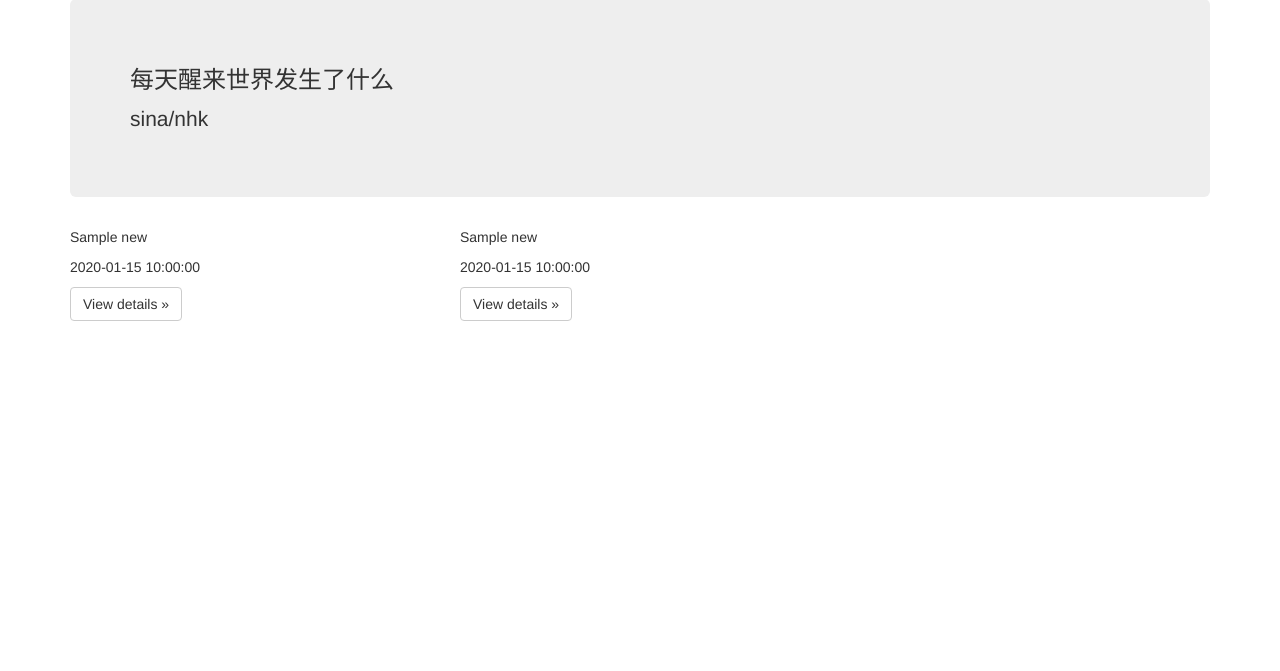
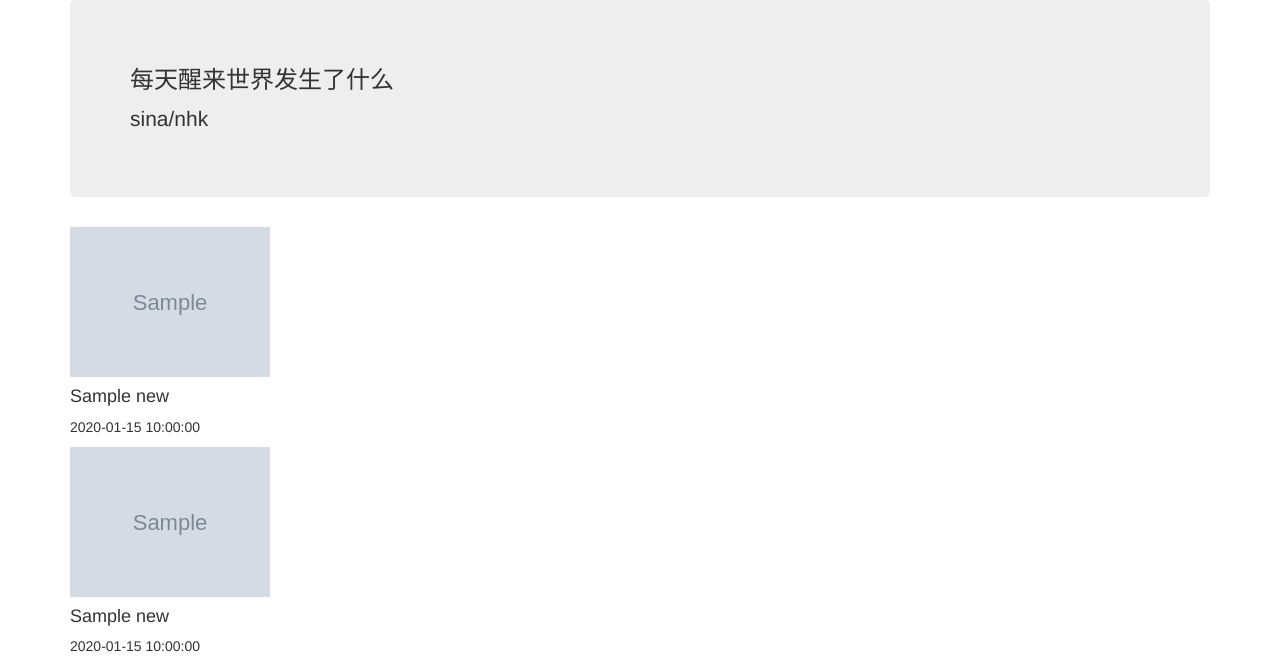
Before and after one commit to zhaogu0qing/topnews, a Flask app: page / in a window 1280 px wide. Shown: the part 129-800 px from the top of the page. Run offline with Flask 2, Linux system fonts and the light colour scheme; tables that the repository leaves empty hold one stand-in row (values such as "Sample post"); grey boxes marked "Sample" are stand-in pictures; a database or web service that is not in the repository returns one stand-in record (values such as "Sample title"); some libraries are stand-ins or nearby versions.

Commit message:
version 1.0 card test

```diff
--- a/app/templates/index.html
+++ b/app/templates/index.html
@@ -16,27 +16,60 @@
             <h3>每天醒来世界发生了什么</h3>
             <p>sina/nhk</p>
             </div>
-          <div class="row">
 
-              {% for n in news %}
 
-                <div class="col-xs-6 col-lg-4">
+          <!--<div class="row">-->
 
-                    <!--<div class="card">-->
-                    <!--<img class="card-img-top" src="https://i0.hdslb.com/bfs/archive/27373851c34c1c2cf4755e752d178758737e85f4.jpg" alt="Card image cap">-->
+              <!--{% for n in news %}-->
+
+                <!--<div class="col-sm-6">-->
+
+                    <!--<div class="card" style="width: 28rem;">-->
+
+                        <!--<a href="news/news/{{ n._id }}">-->
+                                <!--{% if n.imgs %}-->
+                            <!--<img class="card-img-top img-responsive" src="{{ n.imgs[0] }}" alt="Card image cap">-->
+                                <!--{% else %}-->
+                            <!--<img class="card-img-top img-responsive" src="{{ url_for('static', filename = 'image/default_news_img.png') }}" alt="Card image cap">-->
+                                <!--{% endif %}-->
+                        <!--</a>-->
+
                     <!--<div class="card-block">-->
                         <!--<h4 class="card-title">{{ n.title }}</h4>-->
                         <!--<p class="card-text">{{ n.n_date }}</p>-->
-                        <!--<a href="news/news/{{ n._id }}">View details &raquo;</a>-->
+                        <!--&lt;!&ndash;<a href="news/news/{{ n._id }}">View details &raquo;</a>&ndash;&gt;-->
                     <!--</div>-->
                     <!--</div>-->
 
 
-                  <p>{{ n.title }}</p>
-                    <p>{{ n.n_date }}</p>
-                  <p><a class="btn btn-default" href="news/news/{{ n._id }}" role="button">View details &raquo;</a></p>
-                </div><!--/.col-xs-6.col-lg-4-->
-              {% endfor %}
-          </div>
+                  <!--&lt;!&ndash;<p>{{ n.title }}</p>&ndash;&gt;-->
+                    <!--&lt;!&ndash;<p>{{ n.n_date }}</p>&ndash;&gt;-->
+                  <!--&lt;!&ndash;<p><a class="btn btn-default" href="news/news/{{ n._id }}" role="button">View details &raquo;</a></p>&ndash;&gt;-->
+
+                <!--</div>&lt;!&ndash;/.col-xs-6.col-lg-4&ndash;&gt;-->
+              <!--{% endfor %}-->
+          <!--</div>-->
+
+            <div class="card-deck">
+
+                {% for n in news %}
+              <div class="card" style="width: 200px;">
+
+                <a href="news/news/{{ n._id }}">
+                        {% if n.imgs %}
+                    <img class="card-img-top img-responsive" src="{{ n.imgs[0] }}" alt="Card image cap">
+                        {% else %}
+                    <img class="card-img-top img-responsive" src="{{ url_for('static', filename = 'image/default_news_img.png') }}" alt="Card image cap">
+                        {% endif %}
+                </a>
+
+                <div class="card-body">
+                    <h4 class="card-title">{{ n.title }}</h4>
+                    <p class="card-text">{{ n.n_date }}</p>
+                </div>
+
+              </div>
+                {% endfor %}
+            </div>
 
 {% endblock %}
```
